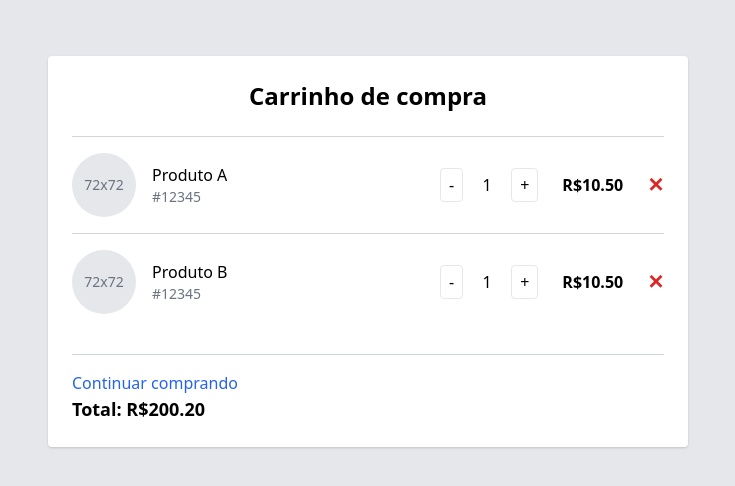
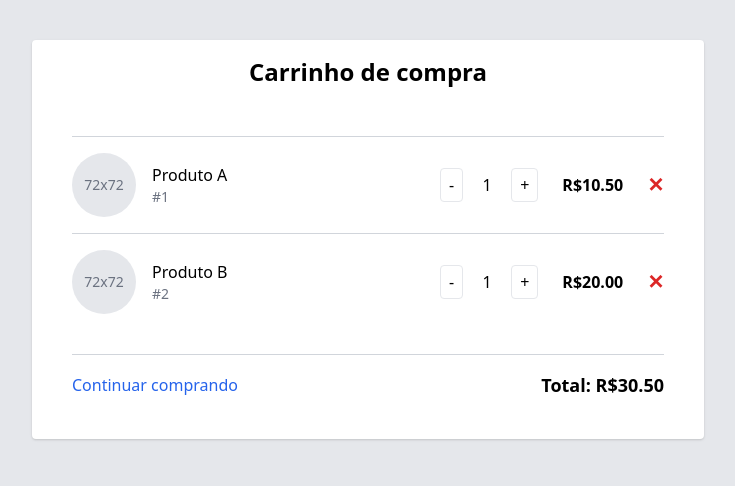
Before and after one commit to humbertoluks/carrinho-vue, a website: page index.html in a window 1280 px wide. Shown: the whole page, without its empty margins (272-1007 px from the left). Drawn offline with nearby package versions, Linux system fonts and the light colour scheme.

Commit message:
feat: adiciona totais a produtos e total geral

```diff
--- a/index.html
+++ b/index.html
@@ -5,66 +5,143 @@
   <meta name="viewport" content="width=device-width, initial-scale=1.0">
   <title>Mini Carrinho Vue</title>
 
-  <script src="https://cdn.jsdelivr.net/npm/vue@3"></script>
   <link href="https://cdn.jsdelivr.net/npm/tailwindcss@2.2.19/dist/tailwind.min.css" rel="stylesheet">
 </head>
 <body class="bg-gray-200">
-  <main class="max-w-2xl min-w-[320px] mx-auto flex justify-center mt-10 p-4">
-    <section class="w-full p-6 bg-white rounded shadow overflow-x-auto">
+
+  <div id="app">
+    <main class="max-w-2xl min-w-[320px] bg-white rounded shadow mx-auto mt-10 p-4">
       <h1 class="text-xl sm:text-2xl font-semibold text-center mb-6">Carrinho de compra</h1>
+      <cart
+        :products="products"
+        @remove="remove"></cart>
+    </main>
+  </div>
 
-      <!-- Produto A -->
-      <div class="flex flex-col sm:flex-row sm:items-center sm:justify-between border-t border-gray-300 py-4">
-        <!-- Lado esquerdo: imagem + info -->
+  <template id="cart">
+    <section class="w-full p-6 overflow-x-auto">
+      <div v-if="products.length === 0" class="text-center text-gray-500 mb-4">
+        <span> Carrinho vazio</span>
+      </div>
+
+      <div v-for="product in products" :key="product.id" class="flex flex-col sm:flex-row sm:items-center sm:justify-between border-t border-gray-300 py-4">
+        <cart-product
+          :product="product"
+          @remove="remove"></cart-product>
+      </div>
+
+      <!-- Rodapé com total e link de voltar -->
+      <cart-footer :products="products"></cart-footer>
+    </section>
+  </template>
+
+  <template id="cart-product">
+    <!-- Lado esquerdo: imagem + info -->
         <div class="flex items-center gap-4">
           <div class="w-16 h-16 bg-gray-200 rounded-full flex items-center justify-center text-sm text-gray-500">
             72x72
           </div>
           <div>
-            <p class="font-medium">Produto A</p>
-            <p class="text-sm text-gray-500">#12345</p>
+            <p class="font-medium">{{ product.name }}</p>
+            <p class="text-sm text-gray-500">#{{ product.id }}</p>
           </div>
         </div>
 
         <!-- Lado direito: quantidade, preço, remover -->
-         <div class="flex flex-wrap sm:flex-nowrap items-center gap-2">
-          <button class="border px-2 py-1 rounded text-sm sm:text-base">-</button>
-          <span class="w-8 text-center">1</span>
-          <button class="border px-2 py-1 rounded text-sm sm:text-base">+</button>
-          <span class="ml-4 font-semibold">R$10.50</span>
-          <button class="ml-4 text-red-600 font-bold text-xl">✕</button>
+        <div class="flex flex-wrap sm:flex-nowrap items-center gap-2">
+          <button @click="decrement()" class="border px-2 py-1 rounded text-sm sm:text-base" >-</button>
+          <span class="w-8 text-center">{{ product.quantity }}</span>
+          <button @click="increment()" class="border px-2 py-1 rounded text-sm sm:text-base">+</button>
+
+
+          <span class="ml-4 font-semibold">R${{ total.toFixed(2) }}</span>
+          <button class="ml-4 text-red-600 font-bold text-xl" @click="remove()">✕</button>
         </div>
-      </div>
+  </template>
 
-      <!-- Produto B -->
-      <div class="flex flex-col sm:flex-row sm:items-center sm:justify-between border-t border-gray-300 py-4">
-        <!-- Lado esquerdo: imagem + info -->
-        <div class="flex items-center gap-4">
-          <div class="w-16 h-16 bg-gray-200 rounded-full flex items-center justify-center text-sm text-gray-500">
-            72x72
-          </div>
-          <div>
-            <p class="font-medium">Produto B</p>
-            <p class="text-sm text-gray-500">#12345</p>
-          </div>
-        </div>
+  <template id="cart-footer">
+    <footer class="flex justify-between items-center mt-6 pt-4 border-t border-gray-300">
+      <a href="#" class="text-blue-600 hover:underline">Continuar comprando</a>
+      <p class="text-lg font-semibold">Total: R${{ total.toFixed(2) }}</p>
+    </footer>
+  </template>
 
-        <!-- Lado direito: quantidade, preço, remover -->
-         <div class="flex flex-wrap sm:flex-nowrap items-center gap-2">
-          <button class="border px-2 py-1 rounded text-sm sm:text-base">-</button>
-          <span class="w-8 text-center">1</span>
-          <button class="border px-2 py-1 rounded text-sm sm:text-base">+</button>
-          <span class="ml-4 font-semibold">R$10.50</span>
-          <button class="ml-4 text-red-600 font-bold text-xl">✕</button>
-        </div>
-      </div>
+  <script src="https://cdn.jsdelivr.net/npm/vue@3"></script>
+  <script>
+    const app = Vue.createApp({
+      data() {
+        return {
+          products: [
+            { id: 1, name: 'Produto A', amount: 10.50, quantity: 1 },
+            { id: 2, name: 'Produto B', amount: 20.00, quantity: 1 }
+          ]
+        }
+      },
+      methods: {
+        remove(id) {
+          this.products = this.products.filter(product => product.id !== id);
+        }
+      }
+    });
 
-      <!-- Rodapé com total e link de voltar -->
-      <footer class="flex1 justify-between items-center mt-6 pt-4 border-t border-gray-300">
-        <a href="#" class="text-blue-600 hover:underline">Continuar comprando</a>
-        <p class="text-lg font-semibold">Total: R$200.20</p>
-      </footer>
-    </section>
-  </main>
+    app.component('cart', {
+      template: '#cart',
+      props:{
+        products: {
+          type: Array,
+          default: () => []
+        }
+      },
+      methods: {
+        remove (id) {
+          this.$emit('remove', id);
+        }
+      }
+    });
+
+    app.component('cart-product', {
+      props: ['product'],
+      template: '#cart-product',
+      computed:{
+        total() {
+          return this.product.amount * this.product.quantity;
+        }
+      },
+      methods: {
+        increment() {
+          this.product.quantity++;
+        },
+        decrement() {
+          if (this.product.quantity > 1) {
+            this.product.quantity--;
+          }
+        },
+        remove() {
+          this.$emit('remove', this.product.id);
+        }
+      }
+    });
+
+    app.component('cart-footer', {
+      template: '#cart-footer',
+      props:{
+        products: {
+          type: Array,
+          default: () => []
+        }
+      },
+      computed: {
+        total() {
+          return this.products.reduce((acc, product) => {
+            acc += (product.amount * product.quantity);
+            return acc;
+          }, 0);
+        }
+      }
+    });
+
+    app.mount('#app');
+  </script>
+
 </body>
 </html>
```
